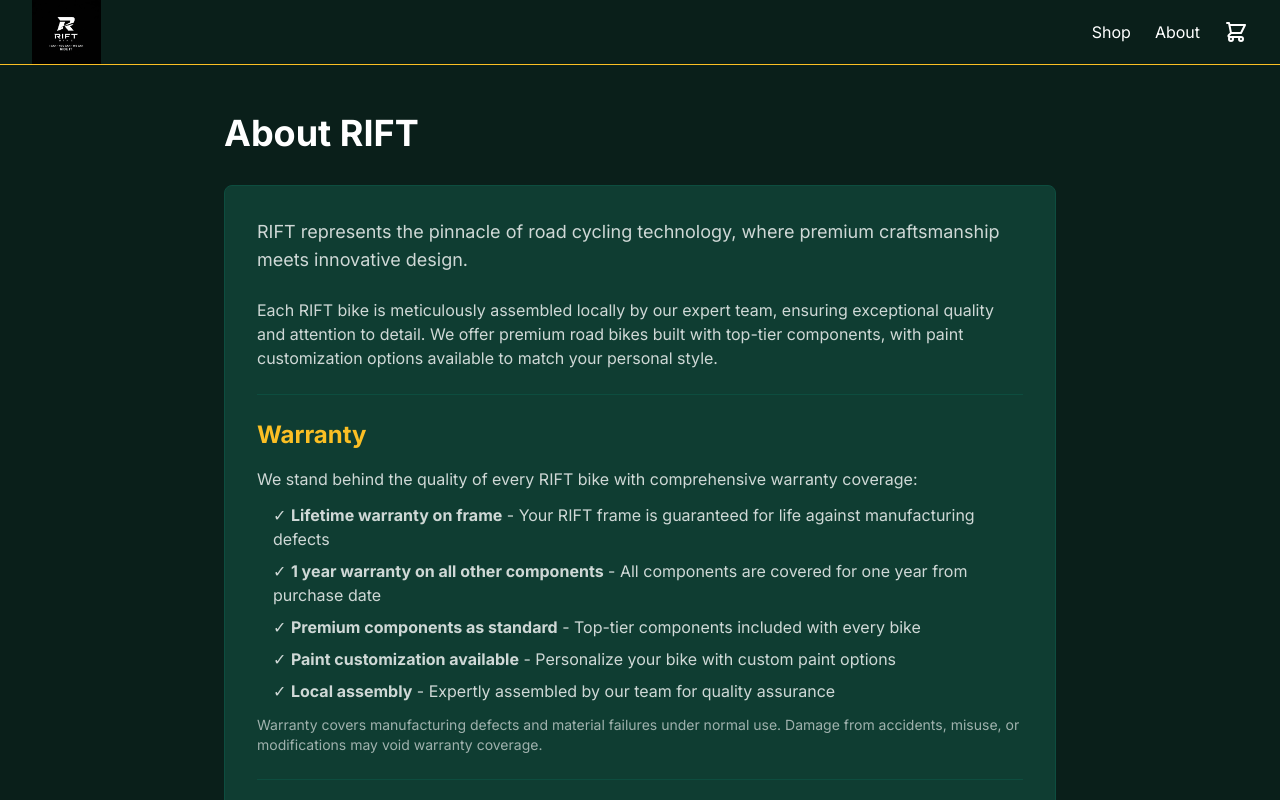
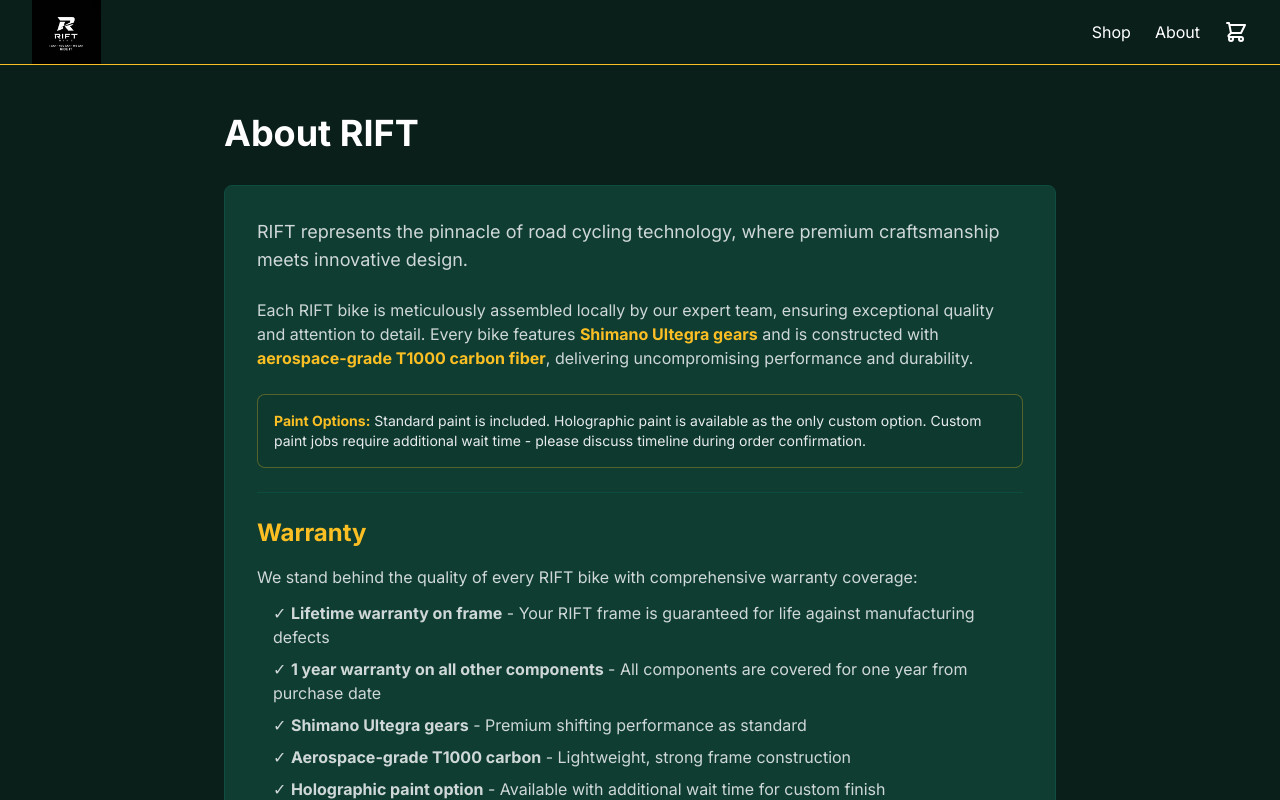
Before and after one commit to PoliteStorm/simon-murray-rift-bikes, a Next.js app: page /about in a window 1280 px wide. Shown: the top 800 px of the page. Built offline with nearby package versions, Linux system fonts and the light colour scheme.

Commit message:
Update specs: Add Ultegra gears and T1000 carbon to about page, simplify paint options to Standard and Holographic only, add wait time notices

```diff
--- a/app/about/page.tsx
+++ b/app/about/page.tsx
@@ -10,8 +10,14 @@
             RIFT represents the pinnacle of road cycling technology, where premium craftsmanship meets innovative design.
           </p>
           <p className="text-white/80">
-            Each RIFT bike is meticulously assembled locally by our expert team, ensuring exceptional quality and attention to detail. We offer premium road bikes built with top-tier components, with paint customization options available to match your personal style.
+            Each RIFT bike is meticulously assembled locally by our expert team, ensuring exceptional quality and attention to detail. Every bike features <strong className="text-rift-gold">Shimano Ultegra gears</strong> and is constructed with <strong className="text-rift-gold">aerospace-grade T1000 carbon fiber</strong>, delivering uncompromising performance and durability.
           </p>
+
+          <div className="bg-rift-royal/20 border border-rift-gold/30 rounded-lg p-4 mt-4">
+            <p className="text-white/90 text-sm">
+              <strong className="text-rift-gold">Paint Options:</strong> Standard paint is included. Holographic paint is available as the only custom option. Custom paint jobs require additional wait time - please discuss timeline during order confirmation.
+            </p>
+          </div>
 
           <div className="border-t border-rift-emerald pt-6">
             <h2 className="text-2xl font-bold text-rift-gold mb-4">Warranty</h2>
@@ -22,8 +28,9 @@
               <ul className="space-y-2 ml-4">
                 <li>✓ <strong>Lifetime warranty on frame</strong> - Your RIFT frame is guaranteed for life against manufacturing defects</li>
                 <li>✓ <strong>1 year warranty on all other components</strong> - All components are covered for one year from purchase date</li>
-                <li>✓ <strong>Premium components as standard</strong> - Top-tier components included with every bike</li>
-                <li>✓ <strong>Paint customization available</strong> - Personalize your bike with custom paint options</li>
+                <li>✓ <strong>Shimano Ultegra gears</strong> - Premium shifting performance as standard</li>
+                <li>✓ <strong>Aerospace-grade T1000 carbon</strong> - Lightweight, strong frame construction</li>
+                <li>✓ <strong>Holographic paint option</strong> - Available with additional wait time for custom finish</li>
                 <li>✓ <strong>Local assembly</strong> - Expertly assembled by our team for quality assurance</li>
               </ul>
               <p className="text-sm text-white/60 mt-4">
--- a/app/bikes/[id]/page.tsx
+++ b/app/bikes/[id]/page.tsx
@@ -192,10 +192,11 @@
                   <input
                     type="checkbox"
                     className="w-5 h-5 text-rift-gold bg-rift-royal border-rift-emerald rounded focus:ring-rift-gold"
+                    defaultChecked
                   />
                   <div className="flex-1">
                     <div className="text-white font-semibold text-sm">Standard Paint</div>
-                    <div className="text-white/60 text-xs">Included</div>
+                    <div className="text-white/60 text-xs">Included - Immediate availability</div>
                   </div>
                   <div className="text-rift-gold font-bold text-sm">£0</div>
                 </label>
@@ -206,32 +207,15 @@
                   />
                   <div className="flex-1">
                     <div className="text-white font-semibold text-sm">Holographic Paint</div>
-                    <div className="text-white/60 text-xs">Premium color-shifting finish</div>
+                    <div className="text-white/60 text-xs">Premium color-shifting finish - Additional wait time required</div>
                   </div>
                   <div className="text-rift-gold font-bold text-sm">+£500</div>
                 </label>
-                <label className="flex items-center gap-3 p-3 rounded-lg cursor-pointer transition-all bg-rift-royal/30 border border-rift-emerald/30 hover:border-rift-gold/50">
-                  <input
-                    type="checkbox"
-                    className="w-5 h-5 text-rift-gold bg-rift-royal border-rift-emerald rounded focus:ring-rift-gold"
-                  />
-                  <div className="flex-1">
-                    <div className="text-white font-semibold text-sm">3K Gloss Black</div>
-                    <div className="text-white/60 text-xs">Premium carbon fiber finish</div>
-                  </div>
-                  <div className="text-rift-gold font-bold text-sm">+£300</div>
-                </label>
-                <label className="flex items-center gap-3 p-3 rounded-lg cursor-pointer transition-all bg-rift-royal/30 border border-rift-emerald/30 hover:border-rift-gold/50">
-                  <input
-                    type="checkbox"
-                    className="w-5 h-5 text-rift-gold bg-rift-royal border-rift-emerald rounded focus:ring-rift-gold"
-                  />
-                  <div className="flex-1">
-                    <div className="text-white font-semibold text-sm">3K Gloss Green</div>
-                    <div className="text-white/60 text-xs">Premium carbon fiber finish</div>
-                  </div>
-                  <div className="text-rift-gold font-bold text-sm">+£300</div>
-                </label>
+              </div>
+              <div className="mt-3 bg-rift-royal/20 border border-rift-gold/30 rounded-lg p-3">
+                <p className="text-white/80 text-xs">
+                  <strong className="text-rift-gold">Note:</strong> Custom paint jobs require additional wait time. Timeline will be confirmed during order processing.
+                </p>
               </div>
             </div>
 
@@ -241,8 +225,8 @@
               </Link>
             </div>
             <div className="text-white/60 text-sm space-y-1">
-              <p>Standard spec bikes ship immediately.</p>
-              <p>Contact us to discuss paint customization options.</p>
+              <p>Standard paint bikes ship immediately.</p>
+              <p>Holographic paint option available - additional wait time applies.</p>
             </div>
           </div>
         </div>
```
